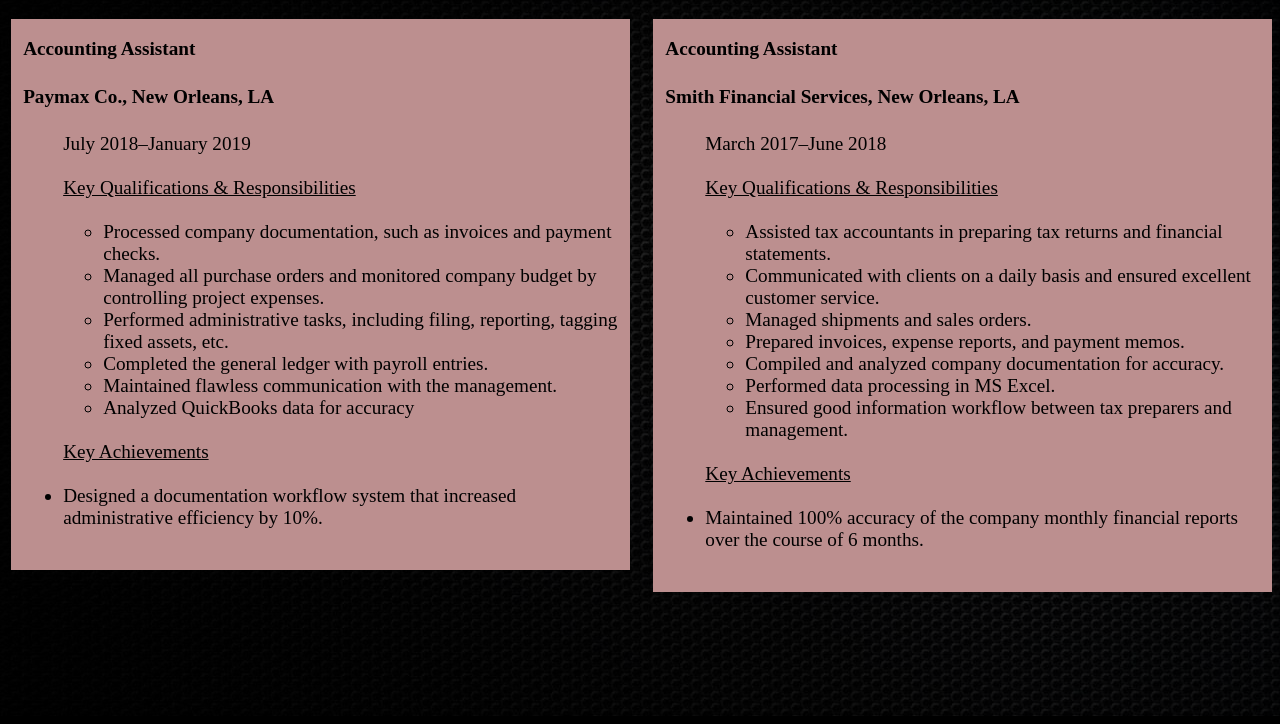
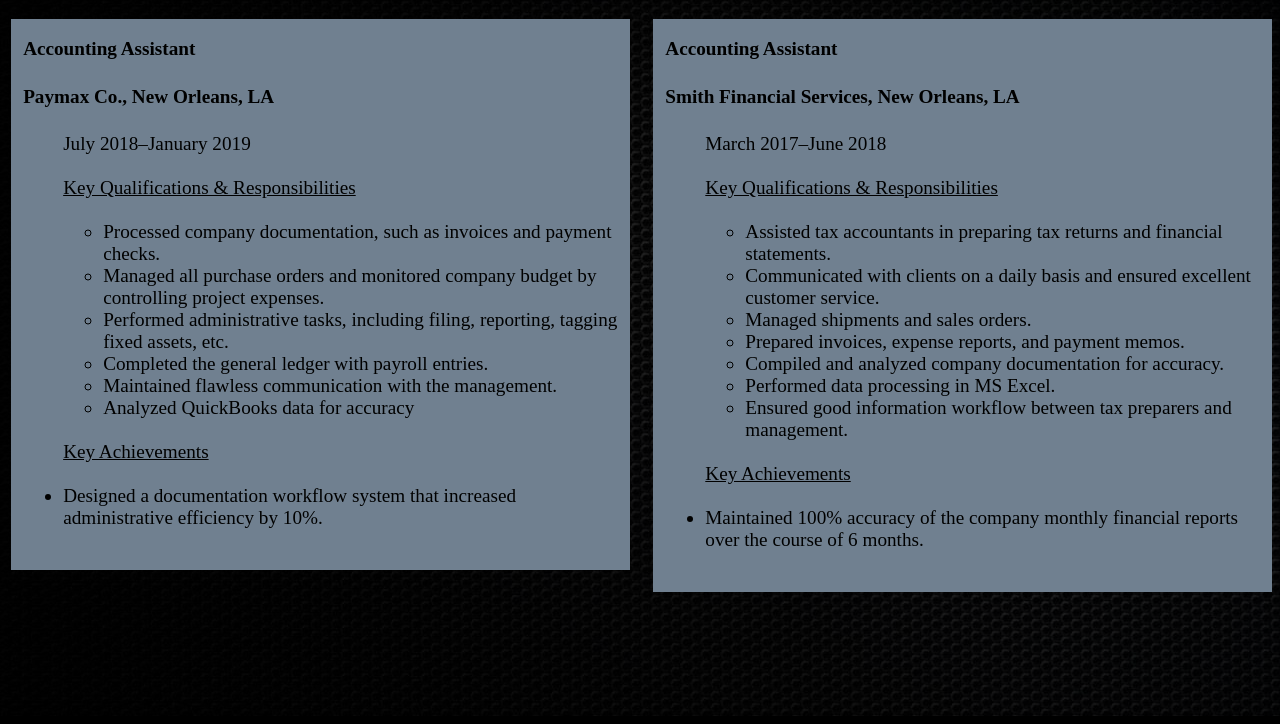
Before and after one commit to Pournami02/webfolio, a plain HTML site: page work.html in a window 1280 px wide. Shown: the part 84-808 px from the top of the page. Drawn offline with Linux system fonts and the light colour scheme.

Commit message:
Update style.css

```diff
--- a/style.css
+++ b/style.css
@@ -136,7 +136,7 @@ body::before{
 .halfleft{
 	float: left;
 	width:48%;
-	background-color:rosybrown;
+	background-color:slategrey;
 	color:black;
 	margin-left: 0.2%;
 	z-index: 1;
@@ -148,7 +148,7 @@ body::before{
 	overflow: hidden;
 	float: right;
 	width:48%;
-	background-color:rosybrown;
+	background-color:slategrey;
 	color:black;
 	margin-left: 0.2%;
 	margin-bottom:1%;
```
